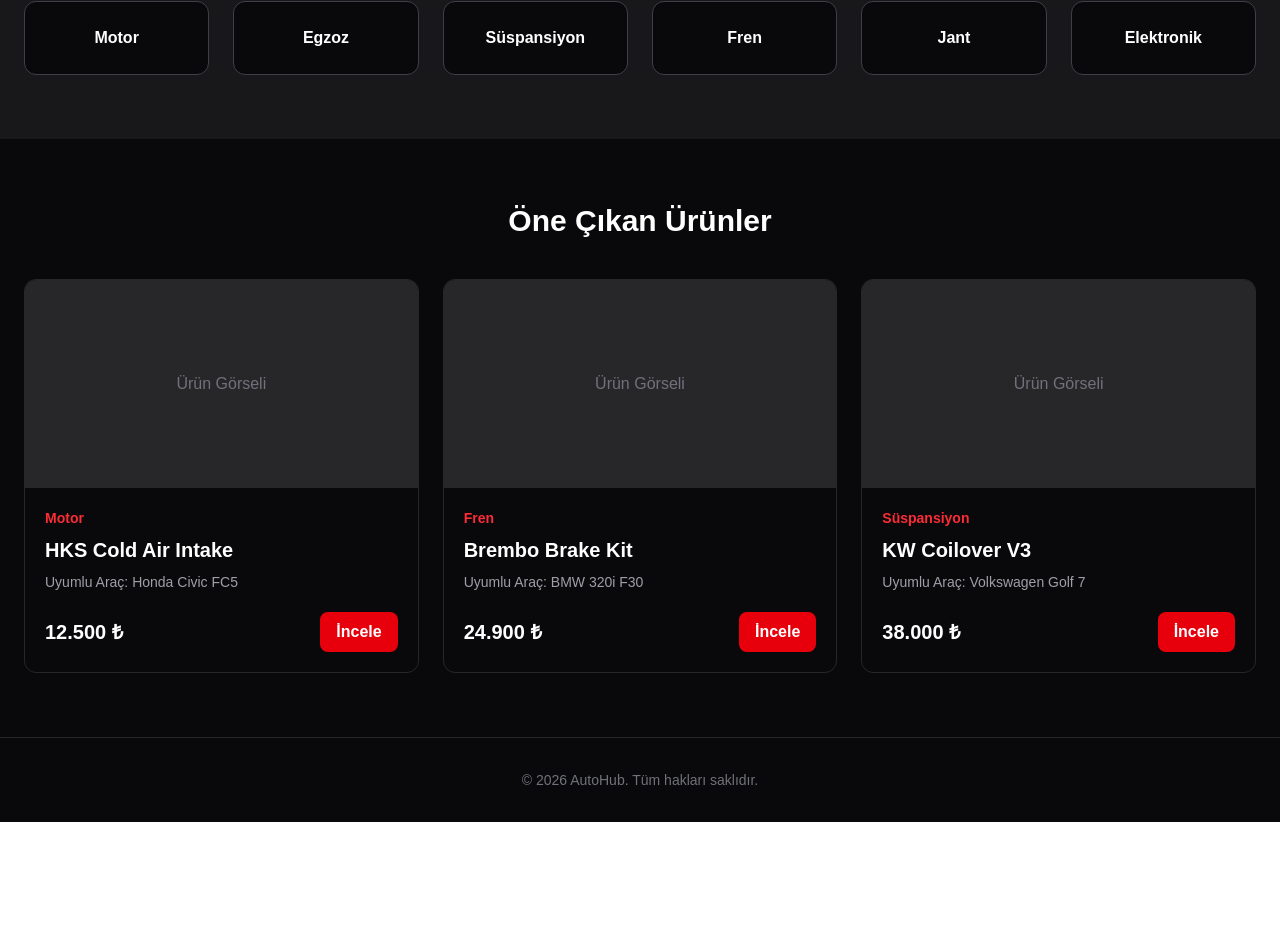
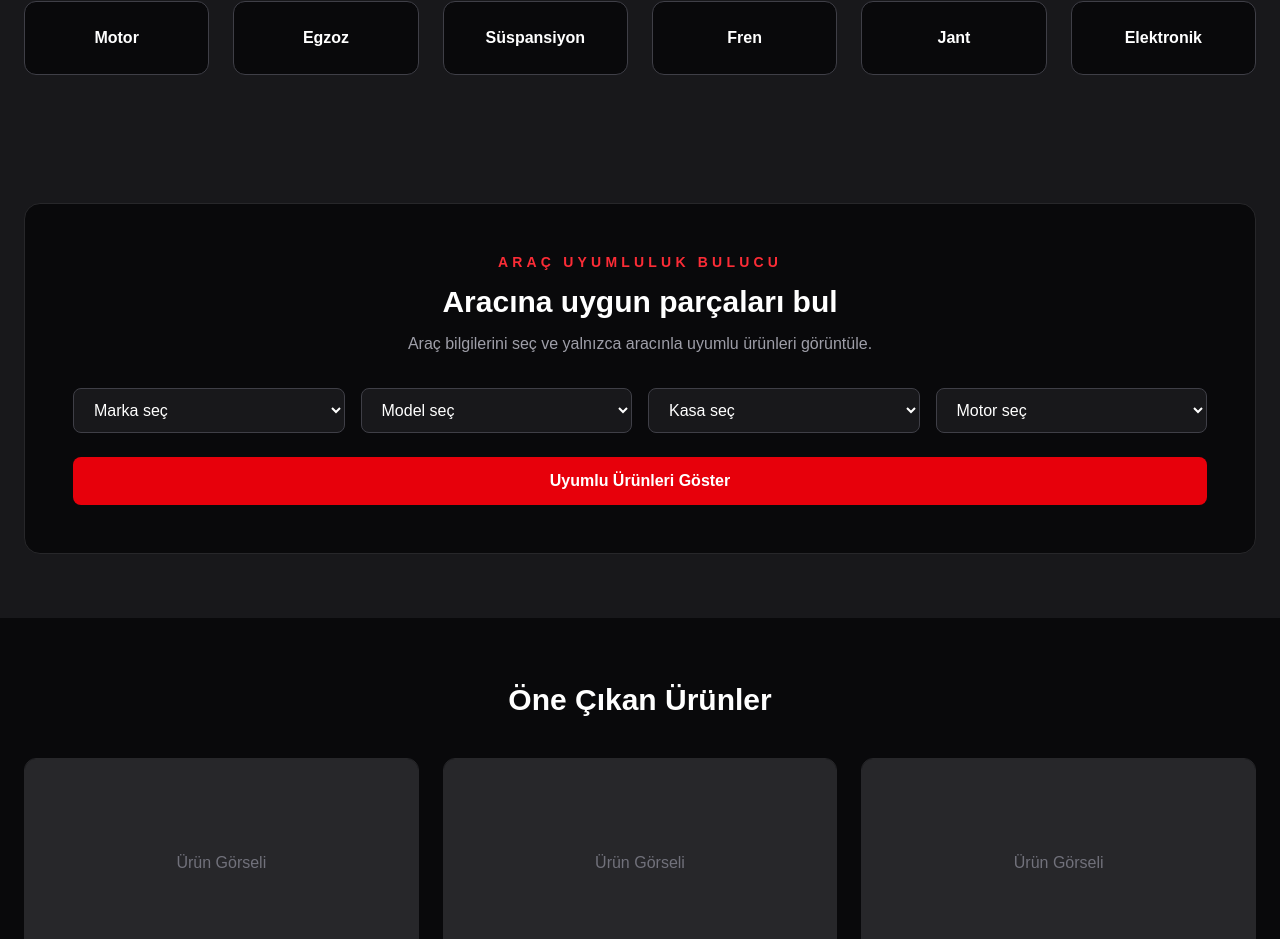
Before and after one commit to ilaydka/amirzak, a Next.js app: page / in a window 1280 px wide. Shown: the part 939-1878 px from the top of the page. Before the commit the page ends 1761 px from the top, so only its background shows below. Built offline with nearby package versions, Linux system fonts and the light colour scheme.

Commit message:
feat: add vehicle compatibility finder

```diff
--- a/app/page.tsx
+++ b/app/page.tsx
@@ -1,8 +1,9 @@
-import Navbar from "@/components/Navbar";
-import Hero from "@/components/Hero";
 import Categories from "@/components/Categories";
 import FeaturedProducts from "@/components/FeaturedProducts";
 import Footer from "@/components/Footer";
+import Hero from "@/components/Hero";
+import Navbar from "@/components/Navbar";
+import VehicleFinder from "@/components/VehicleFinder";
 
 export default function Home() {
   return (
@@ -10,6 +11,7 @@ export default function Home() {
       <Navbar />
       <Hero />
       <Categories />
+      <VehicleFinder />
       <FeaturedProducts />
       <Footer />
     </>
--- /dev/null
+++ b/components/VehicleFinder.tsx
@@ -0,0 +1,46 @@
+export default function VehicleFinder() {
+  return (
+    <section className="bg-zinc-900 px-6 py-16 text-white">
+      <div className="mx-auto max-w-7xl rounded-2xl border border-zinc-800 bg-zinc-950 p-8 md:p-12">
+        <div className="mb-8 text-center">
+          <p className="text-sm font-semibold uppercase tracking-[0.3em] text-red-500">
+            Araç Uyumluluk Bulucu
+          </p>
+
+          <h2 className="mt-3 text-3xl font-bold">
+            Aracına uygun parçaları bul
+          </h2>
+
+          <p className="mt-3 text-zinc-400">
+            Araç bilgilerini seç ve yalnızca aracınla uyumlu ürünleri görüntüle.
+          </p>
+        </div>
+
+        <div className="grid gap-4 md:grid-cols-4">
+          <select className="rounded-lg border border-zinc-700 bg-zinc-900 px-4 py-3">
+            <option>Marka seç</option>
+            <option>BMW</option>
+            <option>Honda</option>
+            <option>Volkswagen</option>
+          </select>
+
+          <select className="rounded-lg border border-zinc-700 bg-zinc-900 px-4 py-3">
+            <option>Model seç</option>
+          </select>
+
+          <select className="rounded-lg border border-zinc-700 bg-zinc-900 px-4 py-3">
+            <option>Kasa seç</option>
+          </select>
+
+          <select className="rounded-lg border border-zinc-700 bg-zinc-900 px-4 py-3">
+            <option>Motor seç</option>
+          </select>
+        </div>
+
+        <button className="mt-6 w-full rounded-lg bg-red-600 px-6 py-3 font-semibold transition hover:bg-red-500">
+          Uyumlu Ürünleri Göster
+        </button>
+      </div>
+    </section>
+  );
+}
```
